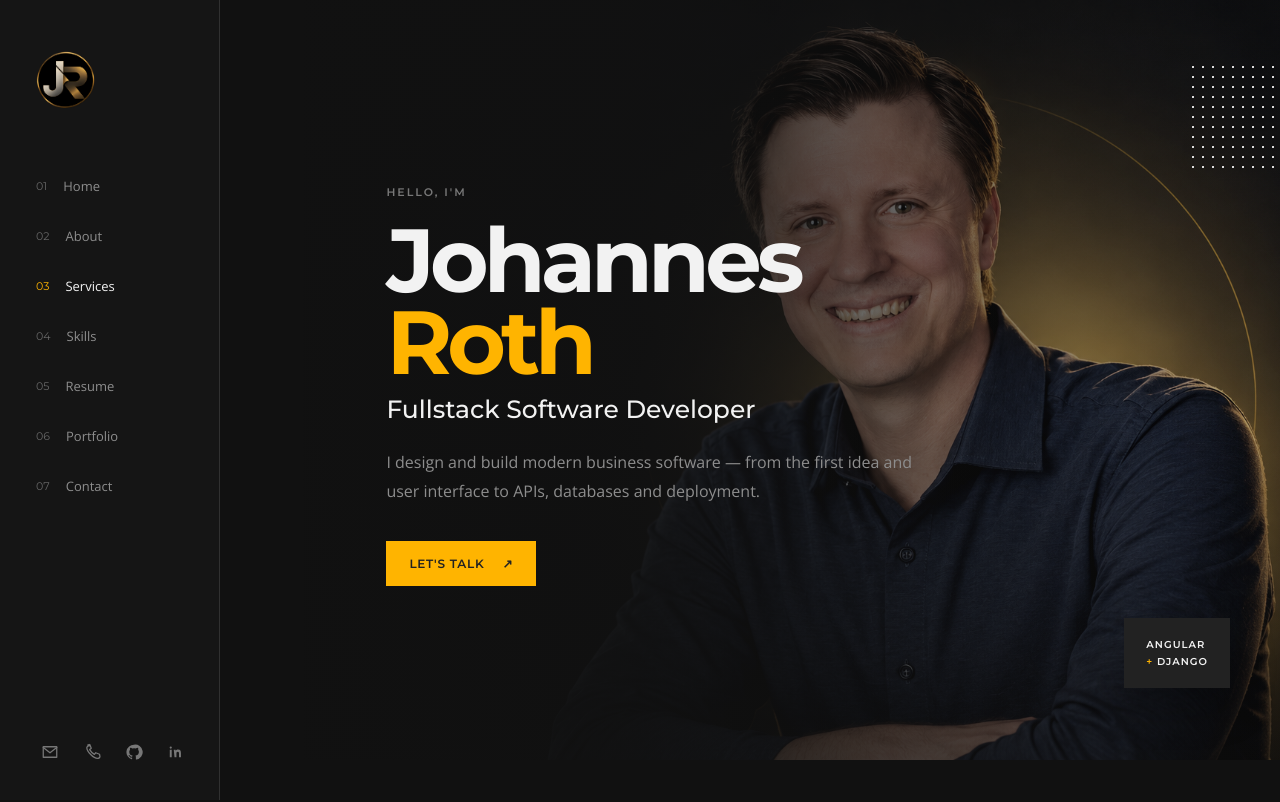
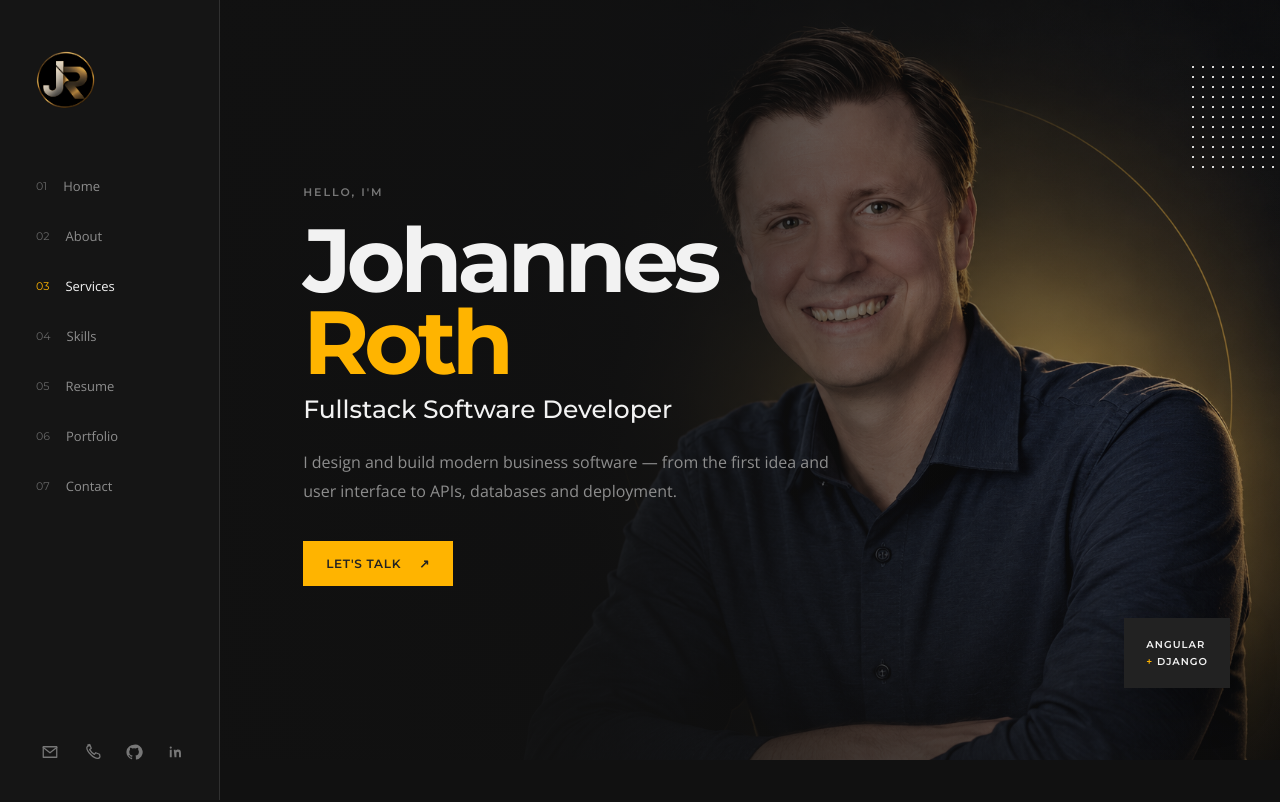
Before and after one commit to jorohx84/personal_portfolio_website, an Angular app: page / in a window 1280 px wide. Shown: the top 802 px of the page. Built offline with nearby package versions, Linux system fonts and the light colour scheme.

Commit message:
Align hero text with content container

```diff
--- a/src/styles.scss
+++ b/src/styles.scss
@@ -192,10 +192,10 @@ a {
     align-items: center;
     overflow: hidden;
     isolation: isolate;
-    width: calc(100% - var(--content-left-gap));
+    width: 100%;
     max-width: none;
     padding: 0;
-    margin-left: var(--content-left-gap);
+    margin-left: 0;
     margin-right: 0
 }
 
@@ -760,13 +760,15 @@ a {
     }
 
     .hero {
+        width: 100%;
+        margin-left: 0;
+        margin-right: 0
+    }
+
+    .hero-copy {
         width: calc(100% - 80px);
         margin-left: 40px;
         margin-right: 40px
-    }
-
-    .hero-copy {
-        width: min(620px, 72%)
     }
 
     .hero-badge {
```
